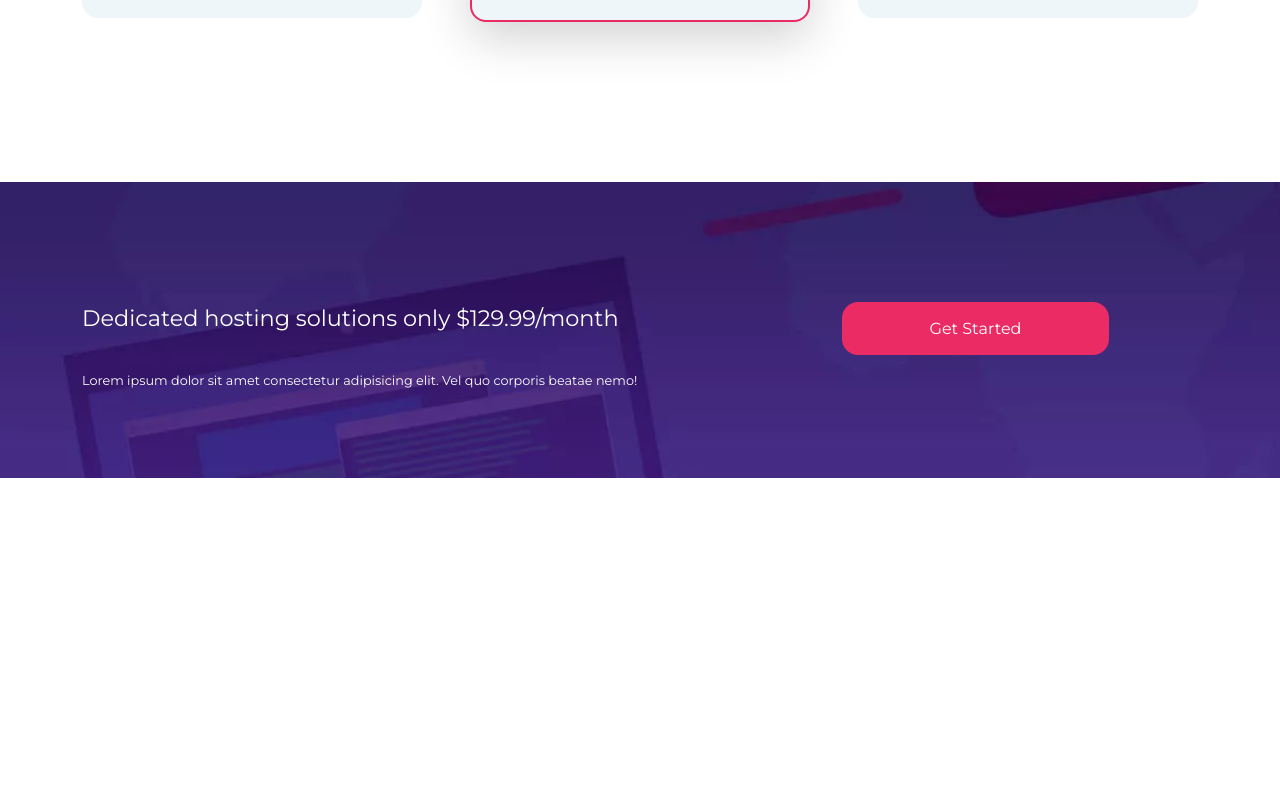
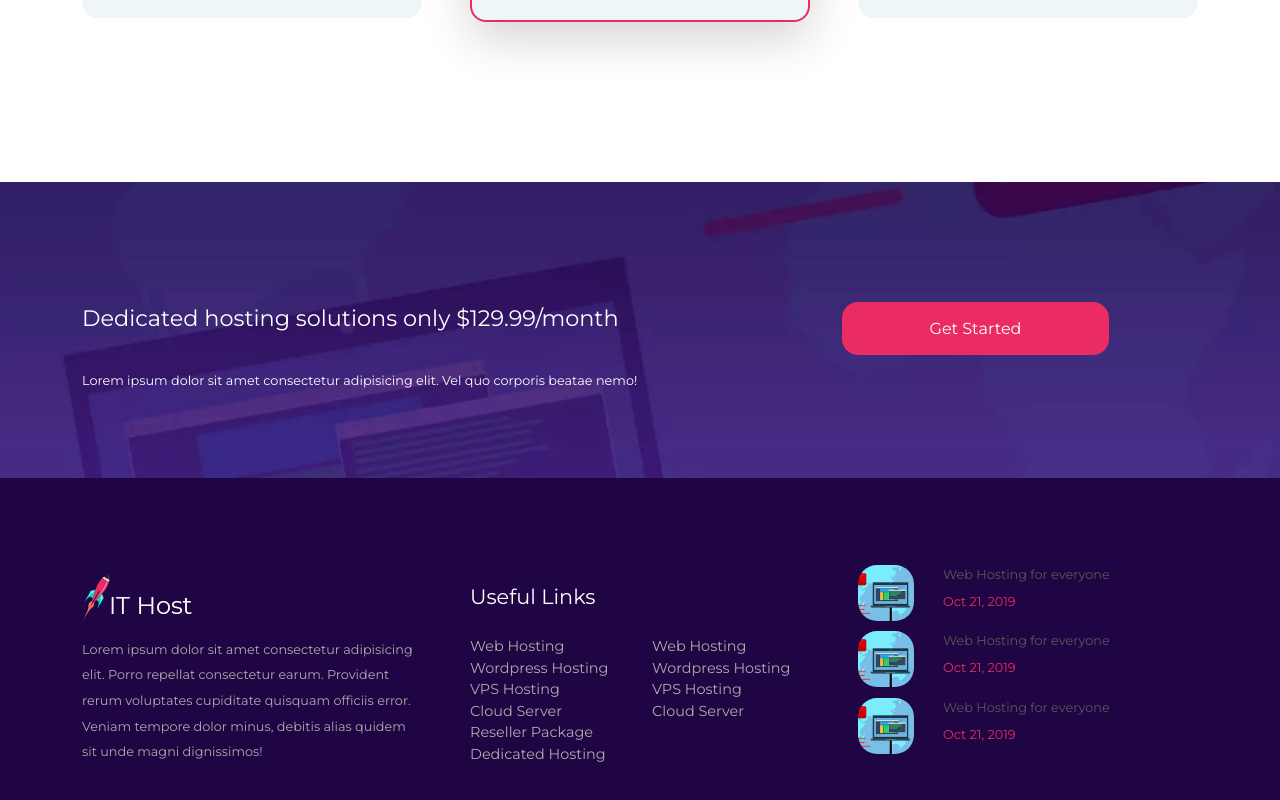
Before and after one commit to krypton225/IT-Host, a React (Create React App) app: page / in a window 1280 px wide. Shown: the part 3444-4244 px from the top of the page. Before the commit the page ends 3922 px from the top, so only its background shows below. Built offline with nearby package versions, Linux system fonts and the light colour scheme.

Commit message:
ADD first section for Footer component

```diff
--- a/src/App.tsx
+++ b/src/App.tsx
@@ -1,4 +1,4 @@
-import { MainNavbar } from "./components";
+import { Footer, MainNavbar } from "./components";
 
 import { Home } from "pages";
 
@@ -10,6 +10,8 @@ function App() {
       <MainNavbar />
 
       <Home />
+
+      <Footer />
     </>
   );
 }
--- /dev/null
+++ b/src/components/Footer/Footer.tsx
@@ -0,0 +1,97 @@
+import { Footer1, Logo } from "data/photos";
+
+const Footer = () => {
+    return (
+        <footer style={{ paddingBlock: "5.4rem", backgroundColor: "var(--bg-tolopea-color)" }}>
+            <div className="container">
+                <div className="row g-5">
+                    <div className="col-md-12 col-lg-4">
+                        <img src={Logo} alt="IT Host" className="mt-2" />
+
+                        <p className="mt-3 lh-lg" style={{ fontSize: "0.8rem", color: "var(--text-gray-light)" }}>
+                            Lorem ipsum dolor sit amet consectetur adipisicing elit.
+                            Porro repellat consectetur earum. Provident rerum voluptates cupiditate quisquam officiis error.
+                            Veniam tempore dolor minus, debitis alias quidem sit unde magni dignissimos!
+                        </p>
+                    </div>
+
+                    <div className="col-md-6 col-lg-4">
+                        <p className="mt-3 text-capitalize text-white" style={{ fontSize: "1.3rem" }}>useful links</p>
+
+                        <div className="row mt-4 gx-4 gy-xs-4 gy-lg-0 text-capitalize"
+                            style={{ fontSize: "0.9rem", color: "var(--text-gray-light)" }}>
+                            <div className="col-sm-6">
+                                <ul>
+                                    <li>web hosting</li>
+                                    <li>wordpress hosting</li>
+                                    <li>VPS hosting</li>
+                                    <li>cloud server</li>
+                                    <li>reseller package</li>
+                                    <li>dedicated hosting</li>
+                                </ul>
+                            </div>
+
+                            <div className="col-sm-6">
+                                <ul>
+                                    <li>web hosting</li>
+                                    <li>wordpress hosting</li>
+                                    <li>VPS hosting</li>
+                                    <li>cloud server</li>
+                                </ul>
+                            </div>
+                        </div>
+                    </div>
+
+                    <div className="col-md-6 col-lg-4">
+                        <div className="row g-0 mb-1">
+                            <div className="col-3">
+                                <div style={{ width: "3.5rem", height: "3.5rem", borderRadius: "1.2rem" }}>
+                                    <img src={Footer1} alt="Footer 1" className="w-100 h-100 cover" style={{ borderRadius: "1.2rem" }} />
+                                </div>
+                            </div>
+
+                            <div className="col-6">
+                                <div className="d-flex flex-column" style={{ fontSize: "0.8rem" }}>
+                                    <p className="mb-2" style={{ color: "var(--text-gray-dark)" }}>Web Hosting for everyone</p>
+                                    <p className="mt-0" style={{ color: "var(--pink-color)" }}>Oct 21, 2019</p>
+                                </div>
+                            </div>
+                        </div>
+
+                        <div className="row g-0 mb-1">
+                            <div className="col-3">
+                                <div style={{ width: "3.5rem", height: "3.5rem", borderRadius: "1.2rem" }}>
+                                    <img src={Footer1} alt="Footer 1" className="w-100 h-100 cover" style={{ borderRadius: "1.2rem" }} />
+                                </div>
+                            </div>
+
+                            <div className="col-6">
+                                <div className="d-flex flex-column" style={{ fontSize: "0.8rem" }}>
+                                    <p className="mb-2" style={{ color: "var(--text-gray-dark)" }}>Web Hosting for everyone</p>
+                                    <p className="mt-0" style={{ color: "var(--pink-color)" }}>Oct 21, 2019</p>
+                                </div>
+                            </div>
+                        </div>
+
+                        <div className="row g-0 mb-1">
+                            <div className="col-3">
+                                <div style={{ width: "3.5rem", height: "3.5rem", borderRadius: "1.2rem" }}>
+                                    <img src={Footer1} alt="Footer 1" className="w-100 h-100 cover" style={{ borderRadius: "1.2rem" }} />
+                                </div>
+                            </div>
+
+                            <div className="col-6">
+                                <div className="d-flex flex-column" style={{ fontSize: "0.8rem" }}>
+                                    <p className="mb-2" style={{ color: "var(--text-gray-dark)" }}>Web Hosting for everyone</p>
+                                    <p className="mt-0" style={{ color: "var(--pink-color)" }}>Oct 21, 2019</p>
+                                </div>
+                            </div>
+                        </div>
+                    </div>
+                </div>
+            </div>
+        </footer>
+    );
+};
+
+export default Footer;
--- a/src/components/index.ts
+++ b/src/components/index.ts
@@ -5,3 +5,5 @@ export { default as MainTitle } from "./MainTitle/MainTitle";
 export { default as Features } from "./Features/Features";
 
 export { default as MainButton } from "./MainButton/MainButton";
+
+export { default as Footer } from "./Footer/Footer";
--- a/src/index.css
+++ b/src/index.css
@@ -52,6 +52,7 @@ section {
 }
 
 ul {
+  padding: 0;
   list-style-type: none;
 }
 
```
